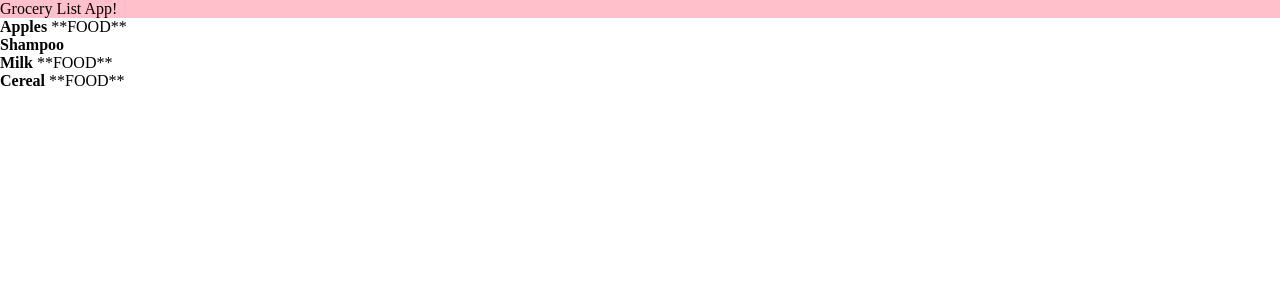
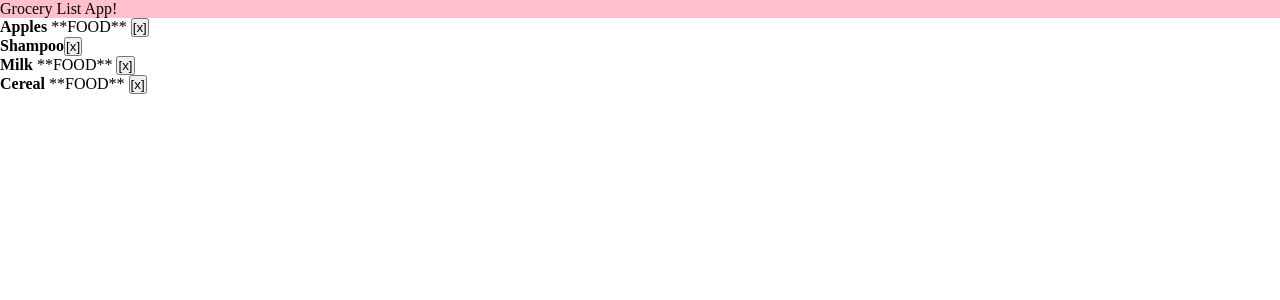
Before and after one commit to dstanich/intro-to-angular-presentation, an Angular app in the folder examples/: page / in a window 1280 px wide. Shown: the top 300 px of the page. Built offline with nearby package versions, Linux system fonts and the light colour scheme.

Commit message:
add output handlers

```diff
--- a/examples/src/app/app.component.html
+++ b/examples/src/app/app.component.html
@@ -1,2 +1,4 @@
 <app-header></app-header>
-<app-grocery-list [items]="groceries"></app-grocery-list>
+<app-grocery-list [items]="groceries"
+                  (itemRemoved)="itemRemoved($event)">
+</app-grocery-list>
--- a/examples/src/app/app.component.ts
+++ b/examples/src/app/app.component.ts
@@ -24,6 +24,10 @@ export class AppComponent {
       isFood: true
     }
   ];
+
+  itemRemoved(item: Grocery) {
+    this.groceries.splice(this.groceries.indexOf(item), 1);
+  }
 }
 
 export interface Grocery {
--- a/examples/src/app/grocery-list/grocery-list.component.html
+++ b/examples/src/app/grocery-list/grocery-list.component.html
@@ -1,3 +1,4 @@
 <p *ngFor="let grocery of items">
   <app-grocery-item [item]="grocery"></app-grocery-item>
+  <button (click)="removeClicked(grocery)">[x]</button>
 </p>
--- a/examples/src/app/grocery-list/grocery-list.component.ts
+++ b/examples/src/app/grocery-list/grocery-list.component.ts
@@ -1,4 +1,4 @@
-import { Component, OnInit, Input } from '@angular/core';
+import { Component, OnInit, Input, Output, EventEmitter } from '@angular/core';
 import { Grocery } from '../app.component';
 
 @Component({
@@ -8,8 +8,13 @@ import { Grocery } from '../app.component';
 })
 export class GroceryListComponent implements OnInit {
   @Input() items: Array<Grocery>;
+  @Output() itemRemoved: EventEmitter<Grocery> = new EventEmitter();
 
   constructor() {}
 
   ngOnInit() {}
+
+  removeClicked(item: Grocery) {
+    this.itemRemoved.emit(item);
+  }
 }
```
Also changed, not shown: 1 other file (tests, documents, lock files or other folders).
